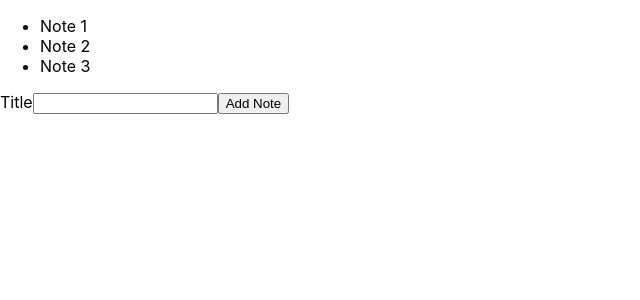
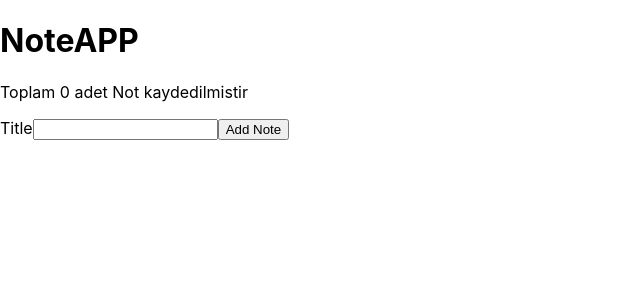
Before and after one commit to CherokeeX/https---github.com-CherokeeX-Note-APP, a React (Create React App) app: page / in a window 1280 px wide. Shown: the top 300 px of the page, without its empty margins (0-640 px from the left). Built offline with nearby package versions, Linux system fonts and the light colour scheme.

Commit message:
refactored conpanents

```diff
--- a/src/App.js
+++ b/src/App.js
@@ -1,8 +1,8 @@
-import Notelist from  './companents/Notelist';
 
 
 
 
+/*
 function App(props) {
 
 return(
@@ -20,3 +20,4 @@ return(
 
 }
 export default App;
+*/
--- a/src/companents/AddNote.js
+++ b/src/companents/AddNote.js
@@ -1,29 +1,24 @@
 import { useState } from "react";
 
+const AddNote = ({ newNote }) => {
 
-const AddNote = ({NewNote})=>{
+    const [title, setTitle] = useState('');
 
-const [title,setTitle] = useState('')
-const handleSubmit =(e)=> {
+    const handleSubmit = (e) => {
+        e.preventDefault();
+        newNote(title);
+        setTitle('');
+    }
 
-    e.preventDefault();
-    NewNote (title);
-    setTitle('')
-
-}
-return (
-
-<form onSubmit={ handleSubmit }>
-    <label for="title">Title</label>
-    <input type="text"  value={title} onChange ={(e)=>setTitle(e.target.value)}/>
-    <input type="submit" name="" value="Add Note" />
-</form>
-
-
-);
+    return (
+        <form onSubmit={ handleSubmit }>
+            <label htmlFor="title">Title</label>
+            <input type="text"  value={title} onChange={ (e) => setTitle(e.target.value) } />
+            <input type="submit" value="Add Note" />
+        </form>
+    );
 
 
 }
 
-
-export default AddNote ;
+export default AddNote;
--- /dev/null
+++ b/src/companents/Navbar.js
@@ -0,0 +1,13 @@
+
+const Navbar =({notes})=> {
+
+    return (
+<div className="navbar">
+    <h1>NoteAPP</h1>
+    <p>Toplam {notes.length} adet Not kaydedilmistir</p>
+</div>
+
+    );
+}
+
+export default Navbar;
--- /dev/null
+++ b/src/companents/Note.js
@@ -0,0 +1,9 @@
+const Note = ({note})=> {
+
+return (
+    <li key={note.id}>{ note.title }</li>
+);
+
+}
+
+export default Note;
--- /dev/null
+++ b/src/companents/NoteApp.js
@@ -0,0 +1,45 @@
+import { useEffect, useState } from "react";
+import AddNote from "./AddNote";
+import Navbar from "./Navbar";
+import NoteLists from "./NoteLists";
+
+
+
+const NoteApp = () => {
+
+    const [notes, setNotes] = useState([ ]);
+
+    useEffect(() => {
+        console.log("loaded");
+        const data = JSON.parse(localStorage.getItem("notes"));
+        if(data) {
+            setNotes(data);
+        }
+    },[]);
+
+    useEffect(() => {
+        console.log("updated");
+        localStorage.setItem("notes", JSON.stringify(notes));
+    }, [notes]);
+
+    const newNote = (title) => {
+        setNotes([...notes, { id: notes.length + 1, title: title }]);
+    }
+
+    return (
+
+            <div className="container">
+
+
+            <Navbar notes={notes} />
+            <NoteLists notes = {notes} />
+            <AddNote newNote={newNote }/>
+
+            </div>
+
+    );
+
+
+};
+
+export default NoteApp;
--- /dev/null
+++ b/src/companents/NoteLists.js
@@ -0,0 +1,19 @@
+import Note from "./Note";
+
+const NoteLists = ({ notes }) => {
+
+    return (
+         <ul className="note-list">
+    { notes.map( note => {
+        return (
+            <Note note={note} key={note.id}/>
+            );
+        }) }
+    </ul>
+
+            );
+
+    }
+
+
+export default NoteLists;
--- a/src/companents/Notelist.js
+++ /dev/null
@@ -1,67 +0,0 @@
-import { useState , useEffect } from "react"
-import AddNote from "./AddNote";
-
-const Notelist = ()=> {
-
-const [notes,setNotes]= useState ([
-
-{id:1 , title: " Note 1"},
-{id:2 , title: " Note 2"},
-{id:3 , title: " Note 3"}
-
-]);
-
-useEffect ( () => {
-
-    const data = JSON.parse(localStorage.getItem("notes"));
-    if (data){
-        setNotes(data);
-    }
-
-},[]  );
-
-
-useEffect (()=> {
-console.log("updated");
-
-    localStorage.setItem("notes", JSON.stringify(notes));
-},[notes] )
-
-
-// useEffect (()=> {
-//     localStorage.setItem("notes", JSON.stringify(notes));
-// },[notes]);
-
-const NewNote = (title)=> {
-    setNotes ([...notes,{id: notes.length+1, title: title} ])
-}
-
-return (
-<>
-
-<ul className="note-list">
-
-    {notes.map(note => {
-        return (
-            <li key={note.id}>
-
-                {note.title}
-
-            </li>
-        );
-    })}
-
-</ul>
-<AddNote NewNote={NewNote}/>
-
-
-
-</>
-);
-
-
-
-};
-
-
-export default Notelist
--- a/src/index.js
+++ b/src/index.js
@@ -1,13 +1,13 @@
 import React from 'react';
 import ReactDOM from 'react-dom/client';
 import './index.css';
-import App from './App';
 import reportWebVitals from './reportWebVitals';
+import NoteApp from './companents/NoteApp'
 
 const root = ReactDOM.createRoot(document.getElementById('root'));
 root.render(
 
-    <App count={0} />
+    <NoteApp />
 
 );
 
```
